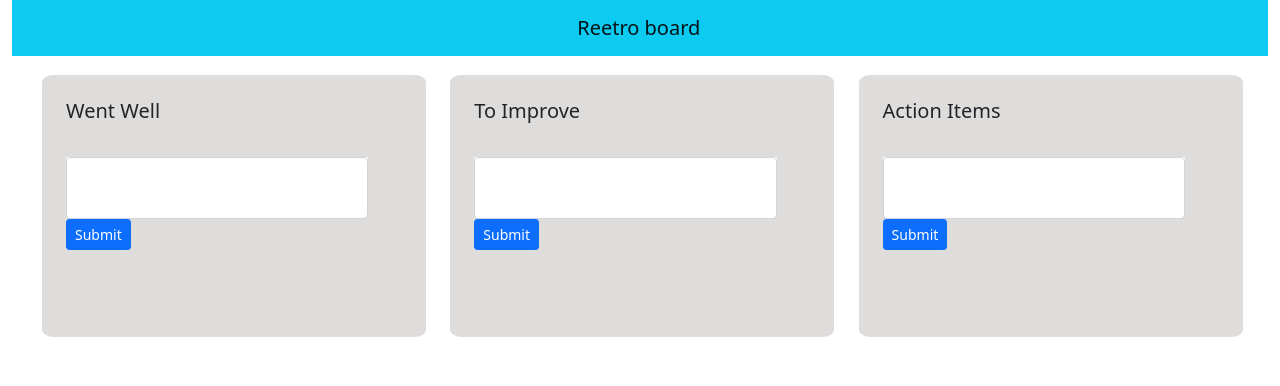
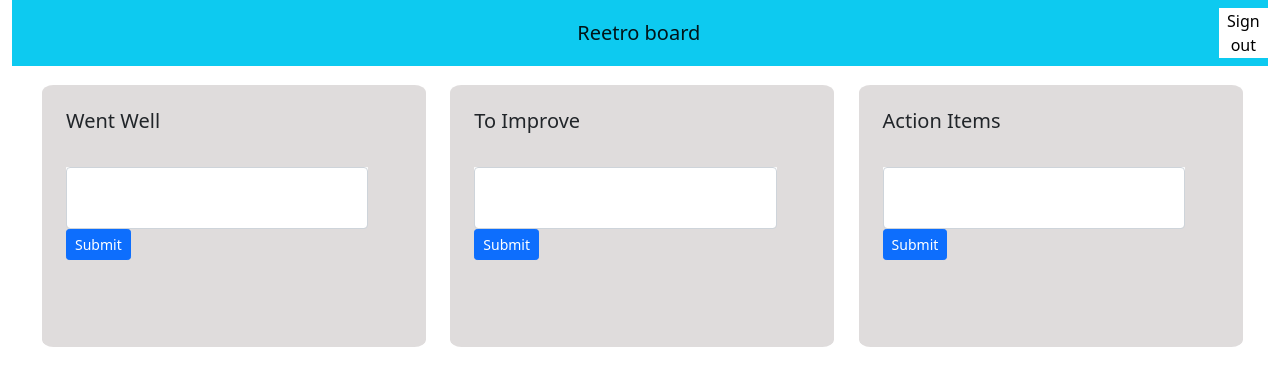
Before and after one commit to vinayakkamati/retro-board-UI, an Angular app: page /board in a window 1280 px wide. Shown: the top 386 px of the page. Built offline with nearby package versions, Linux system fonts and the light colour scheme; no server answers; sample sign-in values are in the browser's storage.

Commit message:
[IF-220] feature:implement logout functionality (#14)

```diff
--- /dev/null
+++ b/src/app/auth-guard.service.ts
@@ -0,0 +1,17 @@
+import { Injectable } from "@angular/core";
+import { ActivatedRouteSnapshot, CanActivate, Router, RouterStateSnapshot, UrlTree } from "@angular/router";
+import { Observable } from "rxjs";
+import { RegistrationService } from "./components/registration/registration.service";
+
+@Injectable()
+export class AuthGaurd implements CanActivate{
+    constructor(private authService: RegistrationService, private router:Router){}
+    canActivate(route: ActivatedRouteSnapshot, state: RouterStateSnapshot): boolean | UrlTree | Observable<boolean | UrlTree> | Promise<boolean | UrlTree> {
+        if(localStorage.getItem('user')){
+            return true;
+        }else{
+            this.router.navigate(['']);
+        }
+    }
+
+}
--- a/src/app/components/board/board-item/board-item.component.css
+++ b/src/app/components/board/board-item/board-item.component.css
@@ -49,6 +49,9 @@ button{
 .navbar-brand{
   margin-left: 45%;
 }
+.logout{
+  margin-left: 40%;
+}
 .fw-lighter{
   margin-top: -7%;
   margin-left: 61%;
--- a/src/app/components/board/board-item/board-item.component.html
+++ b/src/app/components/board/board-item/board-item.component.html
@@ -2,8 +2,8 @@
 <link rel="stylesheet" href="https://cdnjs.cloudflare.com/ajax/libs/font-awesome/4.7.0/css/font-awesome.min.css">
 <nav class="navbar navbar-expand-lg navbar-light bg-info">
   <a class="navbar-brand">Reetro board</a>
-  <button class="navbar-toggler" type="button" data-toggle="collapse" data-target="#navbarNavDropdown" aria-controls="navbarNavDropdown" aria-expanded="false" aria-label="Toggle navigation">
-    <span class="navbar-toggler-icon"></span>
+  <button class="logout" (click)="logOut()">
+    <a>Sign out</a>
   </button>
 </nav>
 <div class="row" >
--- a/src/app/components/board/board-item/board-item.component.ts
+++ b/src/app/components/board/board-item/board-item.component.ts
@@ -5,6 +5,7 @@ import { CommentService } from '../services/comment.service';
 import { CommentDTO } from 'src/app/models/comment-dto.interface';
 import { RegistrationService } from '../../registration/registration.service';
 import { UserDTO } from 'src/app/models/user-dto.interface';
+import { Router } from '@angular/router';
 
 @Component({
   selector: 'app-board-item',
@@ -23,7 +24,8 @@ export class BoardItemComponent {
   timeoutId?: number;
 
   constructor(private cardService: CardService, private commentService: CommentService,
-      private userService:RegistrationService) {}
+      private userService:RegistrationService,
+      private router: Router,) {}
 
   ngOnInit() {
     this.cardService
@@ -88,4 +90,10 @@ export class BoardItemComponent {
       this.updated = false;
     }, 2000);
   }
+
+  logOut() {
+    localStorage.removeItem('user');
+    this.router.navigate(['/']);
 }
+
+}
```
Also changed, not shown: src/app/app.module.ts (+5 -2 lines).
